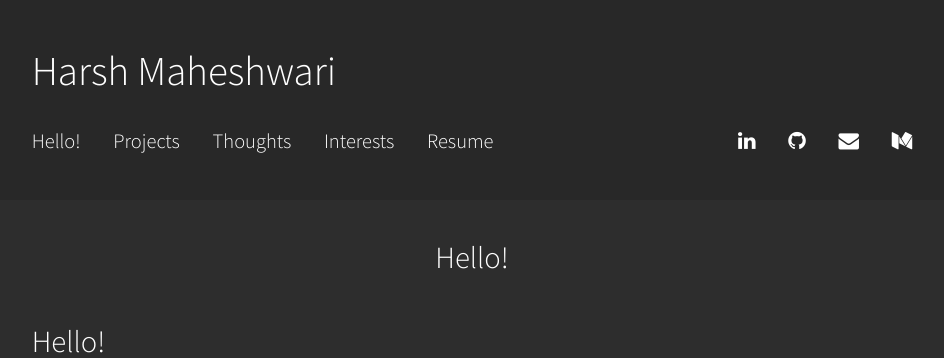
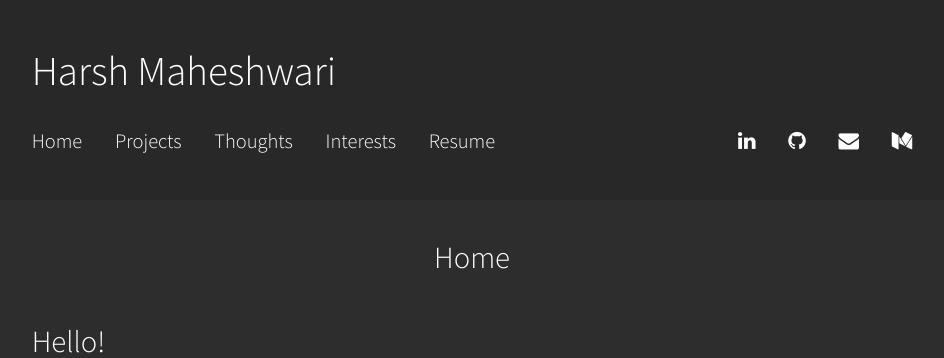
Before and after one commit to harshm121/portfolio-old, a Jekyll site: the page built from index.md, in a window 1280 px wide. Shown: the top 358 px of the page, without its empty margins (168-1112 px from the left). Built offline with Jekyll 4.4.1, drawn with Linux system fonts in a browser that asks for light colours; our own code applies the rules of GitHub Pages for plain Markdown files.

Commit message:
Update index.md

```diff
--- a/index.md
+++ b/index.md
@@ -1,5 +1,7 @@
-## Hello!
-
+---
+title: "Home"
+---
+# Hello!
 <img style="float:left;padding:20px;"
 src="./images/personal-photo.png" alt="profile picture" width="280">
 I am a Data Scientist at Flipkart. I work with the Recommenations team supervised by [Dr. Aditya Rachakonda](https://in.linkedin.com/in/adityarachakonda), [Dr. Arnab Bhattacharya](https://www.linkedin.com/in/arnab-bhattacharya-26383573) and previously by [Samik Datta](https://www.linkedin.com/in/samik-datta-7b2a927a/), where I work on various Candidate Generation and Ranking problems. Prior to joining Flipkart, I was an undergrad student at IIT Delhi advised by [Dr. Prathosh AP](https://sites.google.com/view/prathosh).
```
